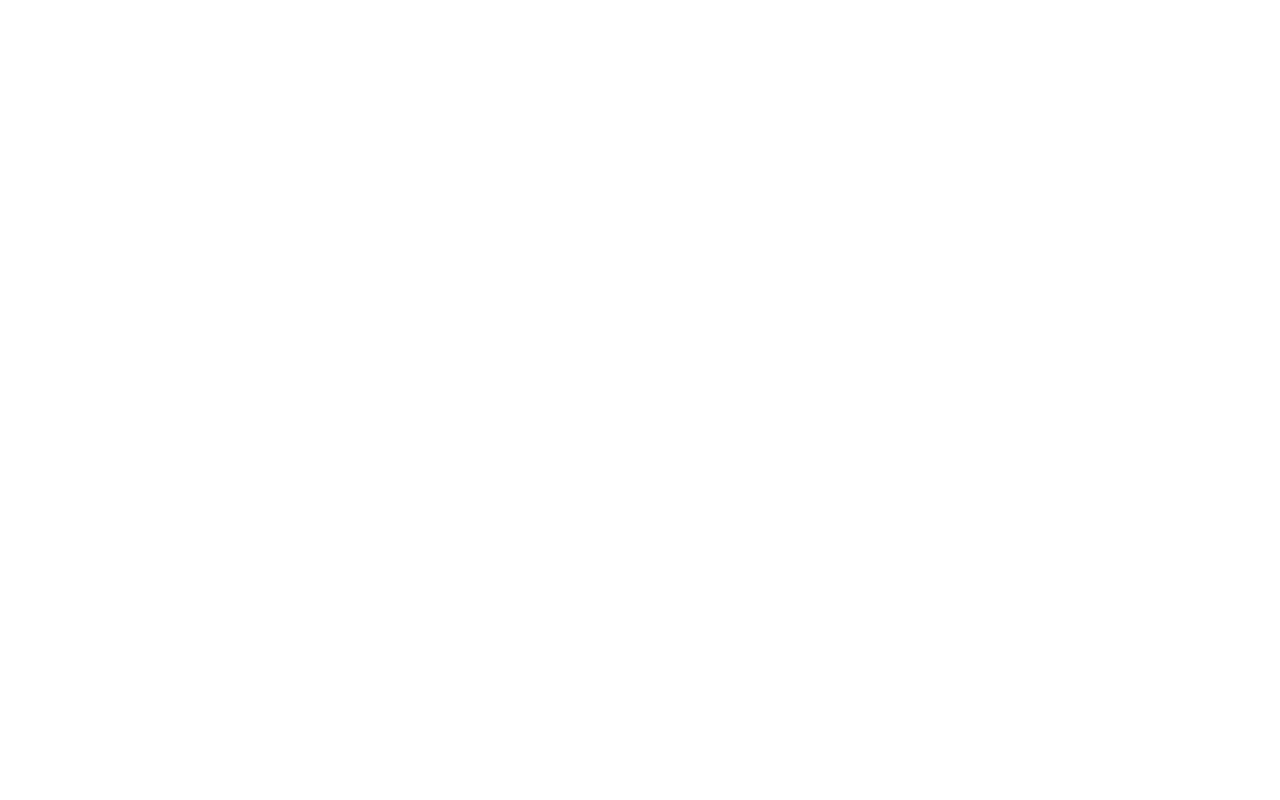
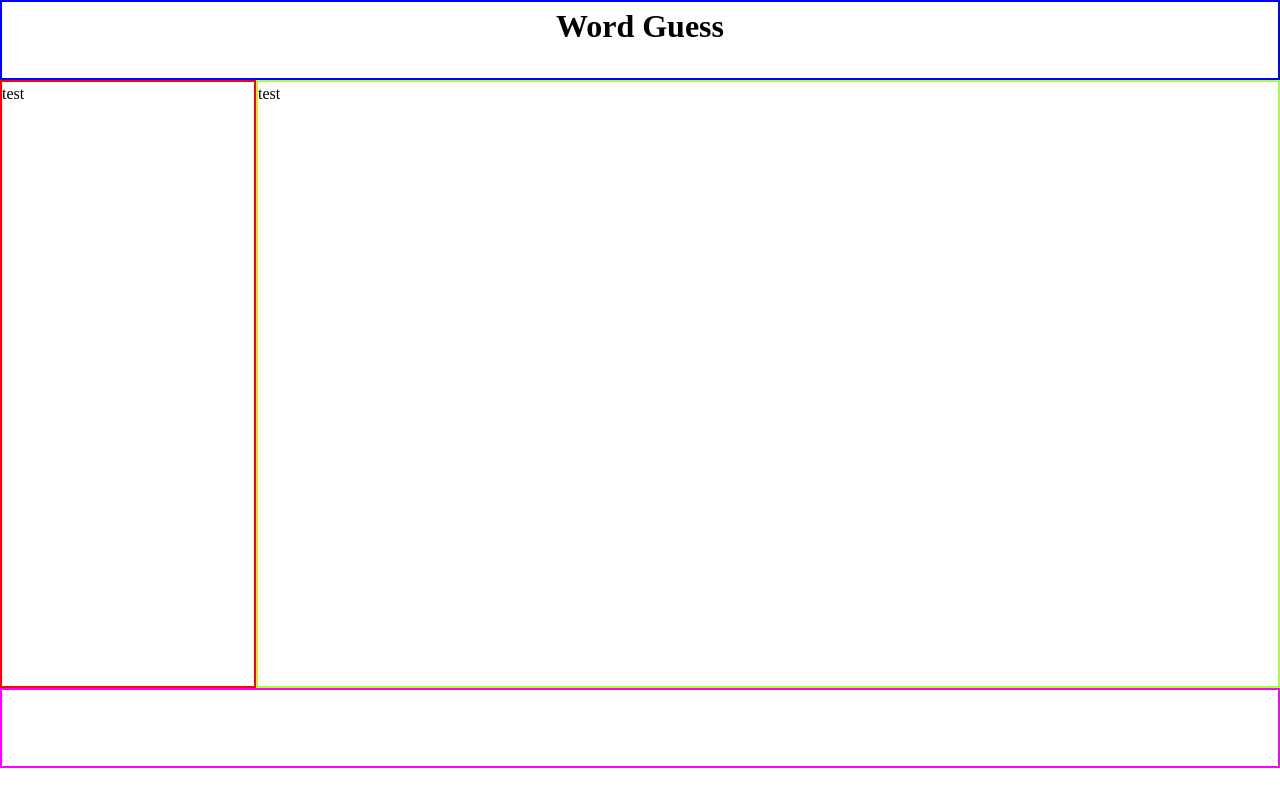
Before and after one commit to gnimelf/Word-Guess, a plain HTML site: page index.html in a window 1280 px wide. Drawn offline with Linux system fonts and the light colour scheme.

Commit message:
linked up css files and js file to html (html:8,9,26), started wireframing (html:12-25)

```diff
--- /dev/null
+++ b/assets/css/reset.css
@@ -0,0 +1,38 @@
+/* Box sizing rules */
+*,
+*::before,
+*::after {
+  box-sizing: border-box;
+}
+
+/* Remove default margin */
+body,
+h1,
+h2,
+h3,
+h4,
+p,
+figure,
+blockquote,
+dl,
+dd {
+  margin: 0;
+}
+
+/* Remove list styles on ul, ol elements with a list role, which suggests default styling will be removed */
+ul[role='list'],
+ol[role='list'] {
+  list-style: none;
+}
+
+/* Set core root defaults */
+html:focus-within {
+  scroll-behavior: smooth;
+}
+
+/* Set core body defaults */
+body {
+  min-height: 100vh;
+  text-rendering: optimizeSpeed;
+  line-height: 1.5;
+}
--- a/index.html
+++ b/index.html
@@ -5,8 +5,24 @@
     <meta http-equiv="X-UA-Compatible" content="IE=edge">
     <meta name="viewport" content="width=device-width, initial-scale=1.0">
     <title>Word Guess</title>
+    <link rel="stylesheet" href="./assets/css/reset.css">
+    <link rel="stylesheet" href="./assets/css/style.css">
 </head>
 <body>
+    <header style="border: 2px solid blue;text-align: center; height: 10vh;">
+        <h1>Word Guess</h1>
+    </header>
+    <main style="display:flex; width: 100%; height: 76vh;">
+        <section style="border: 2px solid red; width: 20%;">
+            test
+        </section>
+        <section style="border: 2px solid greenyellow; width: 80%;">
+            test
+        </section>
+    </main>
+    <footer style="border: 2px solid fuchsia; height: 10vh;">
 
+    </footer>
+    <script src="./assets/js/script.js"></script>
 </body>
 </html>
```
